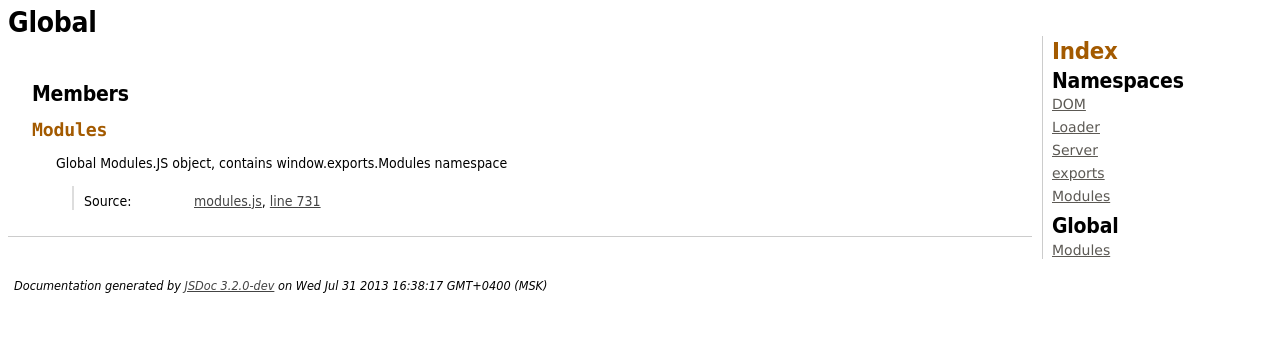
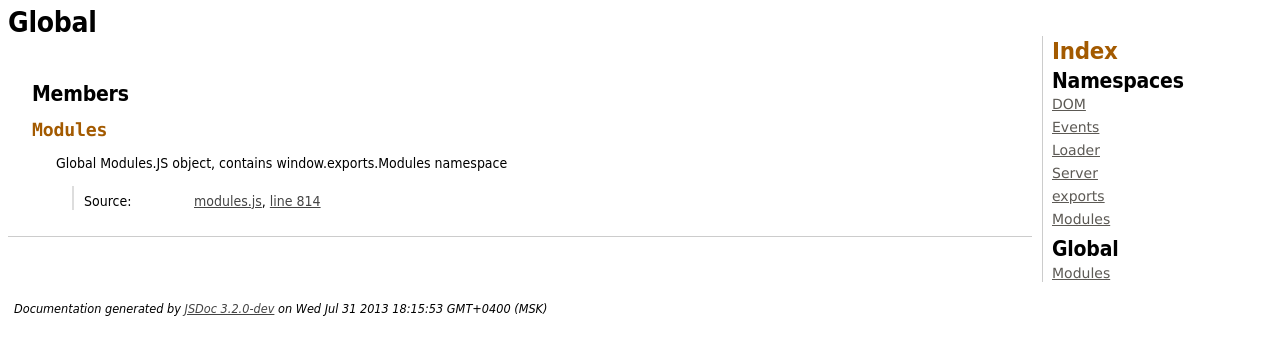
Before and after one commit to trukhinyuri/modules.js, a plain HTML site: page jsDoc/global.html in a window 1280 px wide. Drawn offline with Linux system fonts and the light colour scheme.

Commit message:
start implementing Modules.Events.addEventListener. Think about possible problems: http://stackoverflow.com/questions/446892/how-to-find-event-listeners-on-a-dom-node/6434924#6434924 https://developer.mozilla.org/en-US/docs/Web/API/EventTarget.addEventListener?redirectlocale=en-US&redirectslug=DOM%2FEventTarget.addEventListener http://msdn.microsoft.com/en-us/library/ie/ff975245(v=vs.85).aspx

```diff
--- a/jsDoc/global.html
+++ b/jsDoc/global.html
@@ -125,7 +125,7 @@
 
     <dt class="tag-source">Source:</dt>
     <dd class="tag-source"><ul class="dummy"><li>
-        <a href="modules.js.html">modules.js</a>, <a href="modules.js.html#line731">line 731</a>
+        <a href="modules.js.html">modules.js</a>, <a href="modules.js.html#line814">line 814</a>
     </li></ul></dd>
 
 
@@ -158,13 +158,13 @@
 </div>
 
 <nav>
-    <h2><a href="index.html">Index</a></h2><h3>Namespaces</h3><ul><li><a href="Modules.DOM.html">DOM</a></li><li><a href="Modules.Loader.html">Loader</a></li><li><a href="Modules.Server.html">Server</a></li><li><a href="window.exports.html">exports</a></li><li><a href="window.exports.Modules.html">Modules</a></li></ul><h3>Global</h3><ul><li><a href="global.html#Modules">Modules</a></li></ul>
+    <h2><a href="index.html">Index</a></h2><h3>Namespaces</h3><ul><li><a href="Modules.DOM.html">DOM</a></li><li><a href="Modules.Events.html">Events</a></li><li><a href="Modules.Loader.html">Loader</a></li><li><a href="Modules.Server.html">Server</a></li><li><a href="window.exports.html">exports</a></li><li><a href="window.exports.Modules.html">Modules</a></li></ul><h3>Global</h3><ul><li><a href="global.html#Modules">Modules</a></li></ul>
 </nav>
 
 <br clear="both">
 
 <footer>
-    Documentation generated by <a href="https://github.com/jsdoc3/jsdoc">JSDoc 3.2.0-dev</a> on Wed Jul 31 2013 16:38:17 GMT+0400 (MSK)
+    Documentation generated by <a href="https://github.com/jsdoc3/jsdoc">JSDoc 3.2.0-dev</a> on Wed Jul 31 2013 18:15:53 GMT+0400 (MSK)
 </footer>
 
 <script> prettyPrint(); </script>
```
